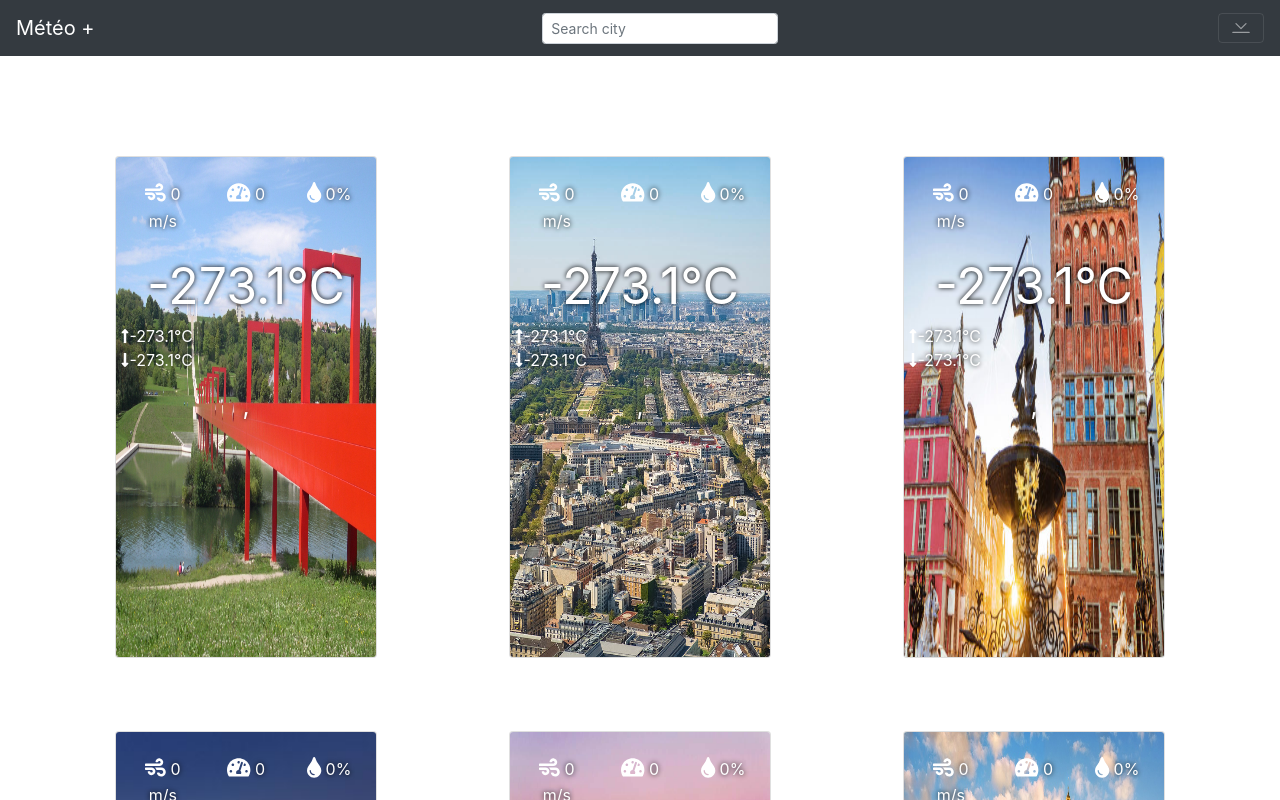
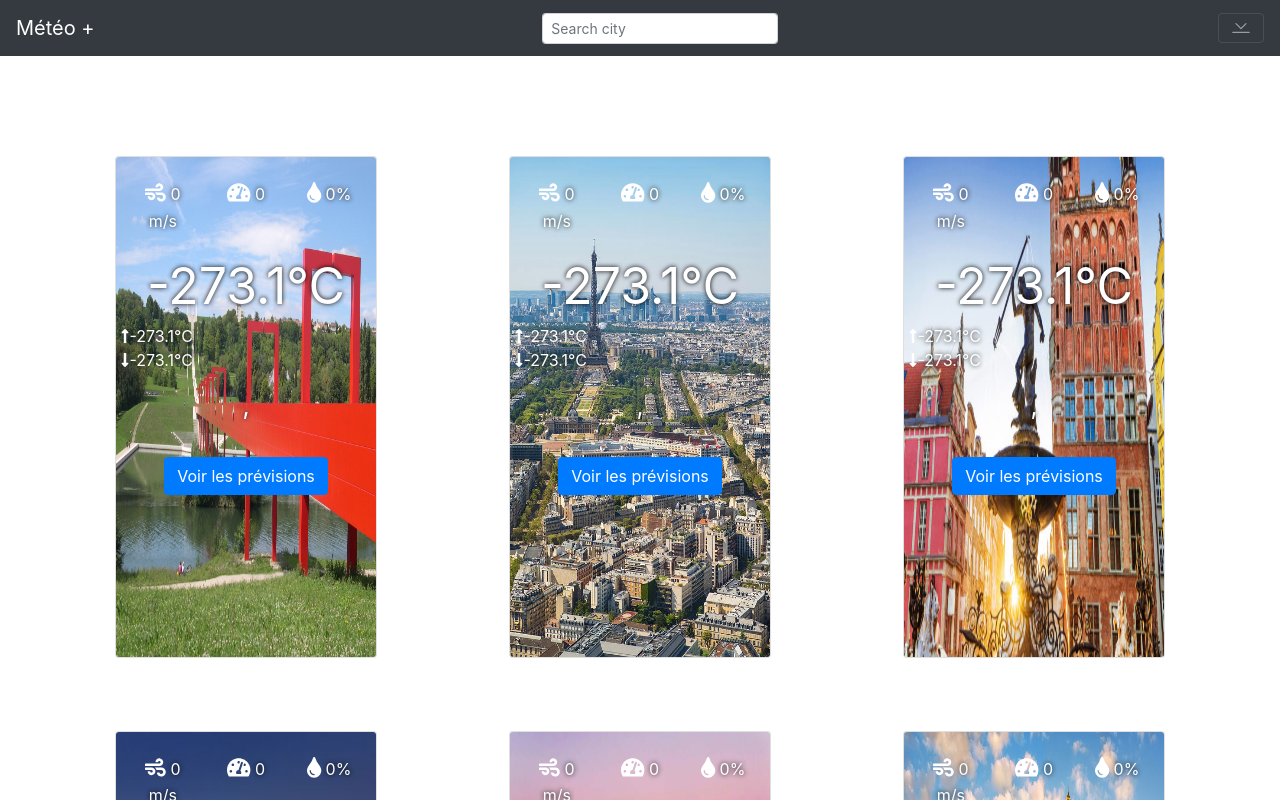
Before and after one commit to RomanCLV/VueJS_Meteo, a Vue app in the folder vuejs_meteo/: page /#/ in a window 1280 px wide. Shown: the top 800 px of the page. Built offline with nearby package versions, Linux system fonts and the light colour scheme; what vue-async-computed would draw is missing.

Commit message:
onclick, go to detailed weather

```diff
--- a/vuejs_meteo/src/components/MeteoCard.vue
+++ b/vuejs_meteo/src/components/MeteoCard.vue
@@ -61,9 +61,12 @@
         <b-card-text>
           <img v-if="icon !== null" alt="logoWeather" class="iconWeather"
                v-bind:src="'http://openweathermap.org/img/wn/' + icon + '.png'">
+          <b-button variant="primary" href="#" @click="searchWeatherCity">Voir les prévisions</b-button>
+
         </b-card-text>
       </b-card>
     </b-col>
+
   </b-row>
 </template>
 
@@ -143,6 +146,13 @@ export default {
           this.tempUnit = "celsius";
           break;
       }
+    },
+   searchWeatherCity() {
+      this.$store.commit('setCity', this.city);
+      this.$router.push('/weather/'+this.city);
+    },
+    getCityStore(){
+      this.city = this.$store.getters.lastCity;
     }
   },
   filters: {
```
Also changed, not shown: vuejs_meteo/src/views/Home.vue (line endings or trailing spaces).
